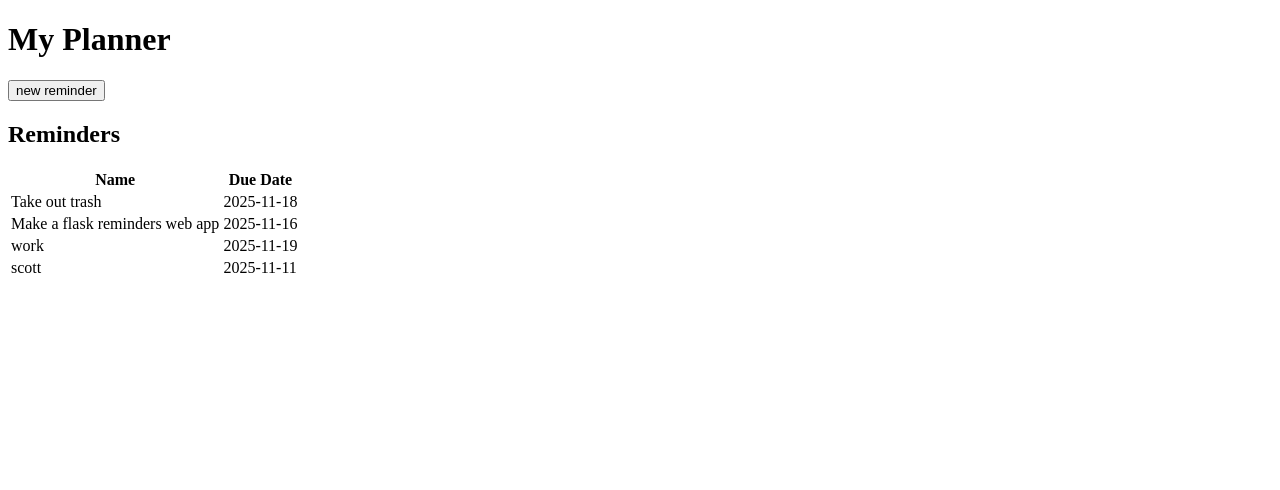
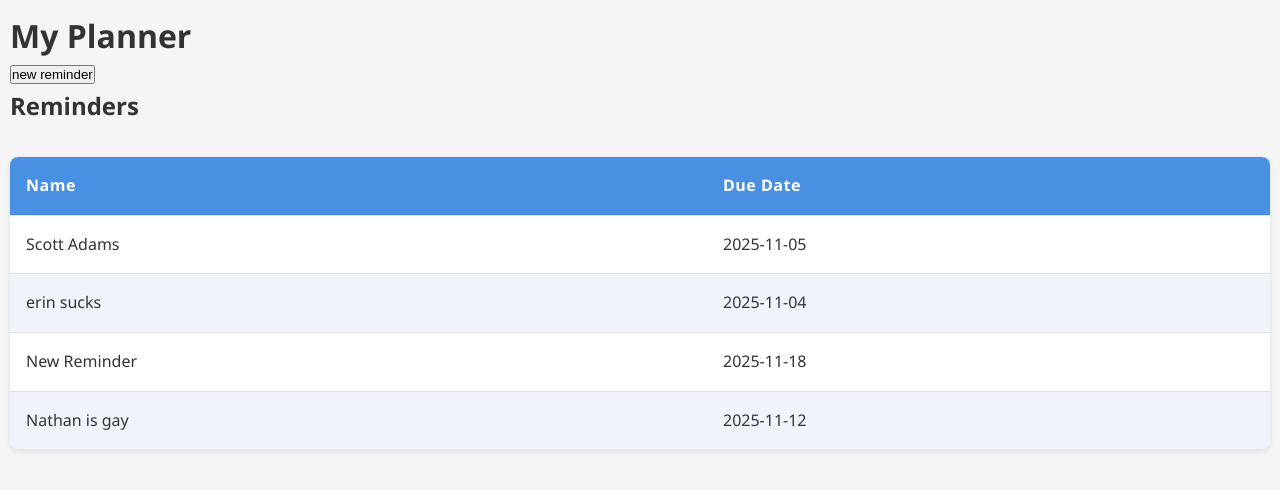
Before and after one commit to scottadamsx/flask_planner, a Flask app: page / in a window 1280 px wide. Shown: the top 490 px of the page. Run offline with Flask 3, Linux system fonts and the light colour scheme.

Commit message:
uses json now and js objects
changed the application to load and save to json, which helped me turn it into json and load it into javascript classes

```diff
--- a/app.py
+++ b/app.py
@@ -1,10 +1,10 @@
-from flask import Flask, render_template, request
-from file import saveReminder, readReminders
+from flask import Flask, render_template, request, jsonify
+from file import saveReminder, readReminders, saveToJSON, loadFromJSON
 app = Flask(__name__)
 
 @app.route("/")
 def home():
-    reminders = readReminders('reminders.csv')
+    reminders = loadFromJSON("reminders.json")
     return render_template("index.html",reminders=reminders)
 
 @app.route("/newReminder", methods=["POST"])
@@ -12,8 +12,12 @@ def newReminder():
     reminder = request.get_json()
     print(reminder)
     #saves reminder to file
-    saveReminder('reminders.csv',reminder)
+    saveToJSON('reminders.json',reminder)
     return "ok"
 
+@app.route("/loadData",methods=["GET"])
+def getData():
+    data = loadFromJSON("reminders.json")
+    return jsonify(data)
 if __name__ == "__main__":
     app.run(debug=True)
--- a/file.py
+++ b/file.py
@@ -1,4 +1,6 @@
 import csv
+import json
+
 
 def saveReminder(FILENAME,reminder):
     with open(FILENAME,"a",newline="") as file:
@@ -12,3 +14,20 @@ def readReminders(FILENAME):
         for reminder in reader:
             reminders.append(reminder)
         return reminders
+
+def saveToJSON(filename, new_data):
+    try:
+        with open(filename, "r") as f:
+            existing = json.load(f)
+    except FileNotFoundError:
+        existing = []
+
+    existing.append(new_data)
+
+    with open(filename, "w") as f:
+        json.dump(existing, f, indent=4)
+
+def loadFromJSON(FILENAME):
+    with open(FILENAME,"r") as file:
+        data = json.load(file)
+        return data
--- a/reminders.csv
+++ b/reminders.csv
@@ -1,4 +1 @@
-Take out trash,2025-11-18
-Make a flask reminders web app,2025-11-16
-work,2025-11-19
-scott,2025-11-11
+{"name": "erin sucks", "date": "2025-11-03"}
--- /dev/null
+++ b/reminders.json
@@ -0,0 +1,18 @@
+[
+    {
+        "name": "Scott Adams",
+        "date": "2025-11-05"
+    },
+    {
+        "name": "erin sucks",
+        "date": "2025-11-04"
+    },
+    {
+        "name": "New Reminder",
+        "date": "2025-11-18"
+    },
+    {
+        "name": "Nathan is gay",
+        "date": "2025-11-12"
+    }
+]
--- a/static/app.js
+++ b/static/app.js
@@ -1,10 +1,31 @@
 let newReminderBtn = document.getElementById("newReminder")
+
+class Reminder {
+    constructor(name,date) {
+        this.name = name
+        this.date = date
+    }
+}
 
 let addReminderBtn = document.getElementById("addReminder")
 let form = document.querySelector("form")
 
+async function loadInReminders() {
+    let reminders = []
+    let data = await fetch("/loadData").then(response => response.json())
+    data.forEach(reminder => {
+        let newReminder = new Reminder(reminder.name,reminder.date)
+        reminders.push(newReminder)
+    })
+    return reminders
+}
+
+let reminders = await loadInReminders()
+
+
 newReminderBtn.addEventListener("click", () => {
     form.style.display = "block"
+    console.log(reminders)
 })
 
 addReminderBtn.addEventListener("click", () => {
@@ -16,11 +37,10 @@ addReminderBtn.addEventListener("click", () => {
         headers:{
             "Content-Type":"application/json"
         },
-        body:JSON.stringify({name,date})
+        body:JSON.stringify({name:name,date:date})
     })
 
     // reload page
     window.location.reload()
 
-
 })
--- /dev/null
+++ b/static/style.css
@@ -0,0 +1,92 @@
+/* Reset some defaults */
+* {
+    margin: 0;
+    padding: 0;
+    box-sizing: border-box;
+}
+
+body {
+    font-family: 'Segoe UI', Tahoma, Geneva, Verdana, sans-serif;
+    background-color: #f5f5f5;
+    color: #333;
+    line-height: 1.6;
+    padding:10px;
+}
+
+header {
+    background-color: #4a90e2;
+    color: #fff;
+    padding: 1rem 2rem;
+}
+
+header h1 {
+    font-size: 2rem;
+    margin-bottom: 0.5rem;
+}
+
+nav ul {
+    list-style: none;
+    display: flex;
+    gap: 1rem;
+}
+
+nav a {
+    color: #fff;
+    text-decoration: none;
+    font-weight: 500;
+}
+
+nav a:hover {
+    text-decoration: underline;
+}
+
+main {
+    padding: 2rem;
+}
+
+footer {
+    text-align: center;
+    padding: 1rem;
+    background-color: #333;
+    color: #fff;
+    margin-top: auto;
+}
+
+table {
+    width: 100%;
+    border-collapse: collapse;
+    margin: 2rem 0;
+    background-color: #fff;
+    border-radius: 8px;
+    overflow: hidden; /* keeps rounded corners clean */
+    box-shadow: 0 2px 6px rgba(0,0,0,0.1);
+}
+
+thead {
+    background-color: #4a90e2;
+    color: #fff;
+}
+
+thead th {
+    padding: 1rem;
+    text-align: left;
+    font-size: 1rem;
+    letter-spacing: 0.5px;
+}
+
+tbody tr:nth-child(even) {
+    background-color: #f0f4fa;
+}
+
+td, th {
+    padding: 1rem;
+    border-bottom: 1px solid #e0e0e0;
+}
+
+tbody tr:last-child td {
+    border-bottom: none;
+}
+
+tbody tr:hover {
+    background-color: #dfe9f5;
+}
--- a/templates/index.html
+++ b/templates/index.html
@@ -4,6 +4,7 @@
     <meta charset="UTF-8">
     <meta name="viewport" content="width=device-width, initial-scale=1.0">
     <title>planner</title>
+    <link rel="stylesheet" href="./static/style.css">
 </head>
 <body>
     <h1>My Planner</h1>
@@ -24,12 +25,12 @@
         <tbody>
             {% for reminder in reminders %}
                 <tr>
-                    <td>{{reminder[0]}}</td>
-                    <td>{{reminder[1]}}</td>
+                    <td>{{reminder.name}}</td>
+                    <td>{{reminder.date}}</td>
                 </tr>
             {% endfor %}
         </tbody>
     </table>
-    <script src="{{ url_for('static', filename='app.js')}}"></script>
+    <script src="{{ url_for('static', filename='app.js')}}" type="module"></script>
 </body>
 </html>
```
